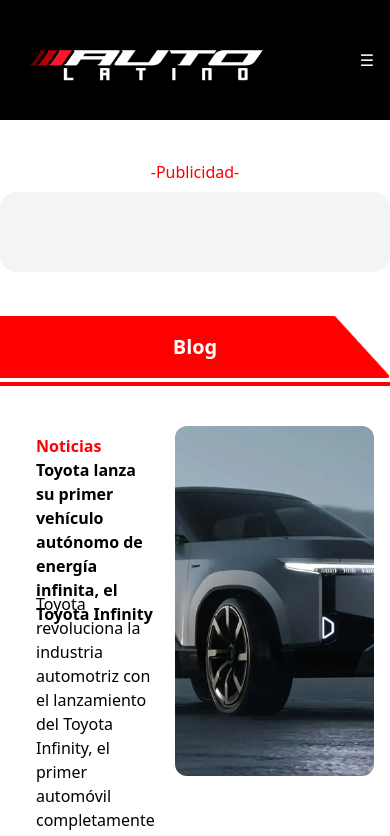
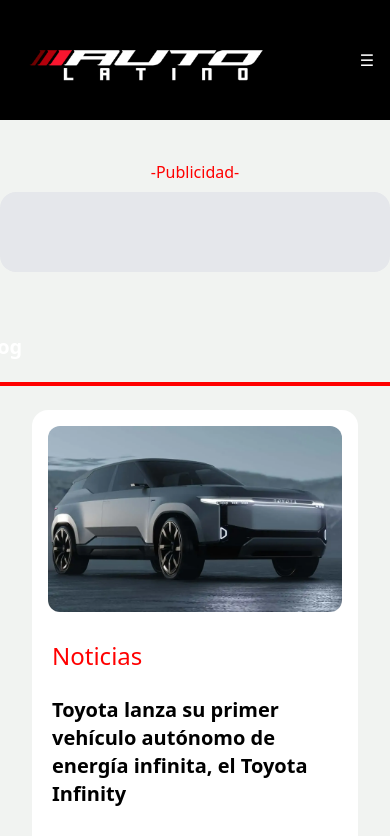
Before and after one commit to jako12287/autolatino, a React (Vite) app: page / in a window 390 px wide. Shown: the top 836 px of the page. Built offline with nearby package versions, Linux system fonts and the light colour scheme.

Commit message:
fixed responsive in card

```diff
--- a/src/components/advertising/index.jsx
+++ b/src/components/advertising/index.jsx
@@ -1,8 +1,8 @@
 const Advertising = () => {
   return (
-    <div className="py-10 flex justify-center items-center flex-col gap-2 bg-white  ">
+    <div className="py-10 flex justify-center items-center flex-col gap-2">
       <h6 className="text-customred">-Publicidad-</h6>
-      <div className="w-dvw md:max-w-3xl h-20 rounded-2xl bg-gray-100 "></div>
+      <div className="w-dvw md:max-w-3xl h-20 rounded-2xl bg-gray-200 "></div>
     </div>
   );
 };
--- a/src/components/carousel/index.jsx
+++ b/src/components/carousel/index.jsx
@@ -28,14 +28,17 @@
     {
       id: 1,
       image: Banner1,
+      alt:"Imeagen de banner"
     },
     {
       id: 2,
       image: Banner2,
+      alt:"Imeagen de banner"
     },
     {
       id: 3,
       image: Banner3,
+      alt:"Imeagen de banner"
     },
   ];
   return (
@@ -48,7 +51,7 @@
     >
       {datafake.map((el) => (
         <div key={el.id}>
-          <img src={el.image} />
+          <img src={el.image} alt={el.alt}/>
         </div>
       ))}
     </Carousel>
--- a/src/components/layout/index.jsx
+++ b/src/components/layout/index.jsx
@@ -6,7 +6,7 @@
   const { pathname } = useLocation();
   return (
     <main className="flex flex-col items-center justify-center min-h-screen">
-      <div className="w-full max-w-[1400px] mx-auto md:px-0 bg-primary">
+      <div className="w-full max-w-[1400px] mx-auto md:px-0">
         {pathname === "/" && (
           <div className="hidden md:block">
             <Carousel />
--- a/src/components/longCard/index.jsx
+++ b/src/components/longCard/index.jsx
@@ -5,18 +5,20 @@
   text = "Texto de secccion",
 }) => {
   return (
-    <div className="bg-white h-[382px] w-full flex justify-between p-4 rounded-xl">
-      <div className="flex flex-col justify-between w-[50%] p-2 px-5">
-        <h3 className="text-customred font-bold h-[25%]">{title}</h3>
-        <h4 className="h-[40%] font-extrabold">{header}</h4>
-        <p className="h-full">{text}</p>
+    <div className="flex flex-col-reverse justify-center items-center sm:flex-row p-2 bg-white rounded-2xl m-h-96 md:m-h-[382px] gap-2">
+      <div className="flex flex-col justify-center flex-1 h-[50%] sm:h-auto sm:w[50%] md:px-4">
+        <h3 className="title-card">
+          {title}
+        </h3>
+        <h4 className="subtitle-card">{header}</h4>
+        <p className="description-card">{text}</p>
       </div>
 
-      <div>
+      <div className="flex-1 h-[50%] justify-center items-center sm:h-auto sm:w[50%] p-2">
         <img
           src={Toyotaimage}
           alt="Imagen de tarjeta"
-          className="h-full w-full object-cover rounded-xl"
+          className="w-full h-full object-cover rounded-xl"
         />
       </div>
     </div>
--- a/src/components/topLabel/index.jsx
+++ b/src/components/topLabel/index.jsx
@@ -1,12 +1,12 @@
 import Rectangulo from "../../assets/texturesAndShapes/Rectangle.png";
 const TopLabel = ({ title = "TopLabel" }) => {
   return (
-    <div className="flex w-full bg-white border-b-customred border-b-4">
+    <div className="flex w-full border-b-customred border-b-4">
       <div className="h-[70px] relative">
         <img
           src={Rectangulo}
           alt="Titulo de seccion"
-          className="h-full object-contain"
+          className=" hidden md:inline md:h-full md:object-contain"
         />
         <h2 className="w-full h-full absolute top-0 flex justify-center items-center text-xl text-white font-bold">
           {title}
--- a/src/styles/index.css
+++ b/src/styles/index.css
@@ -2,17 +2,28 @@
 
 @theme {
   --color-primary: #000;
+  --color-secondary: #f1f3f1;
   --color-customred: #ff0000;
+}
+
+/*@applay tailwind*/
+
+.title-card {
+  @apply sm:h-[40%] p-3 text-customred text-2xl font-medium;
+}
+
+.subtitle-card {
+  @apply sm:h-[10%] p-3 text-xl font-bold;
+}
+
+.description-card {
+  @apply sm:h-[50%] p-3 text-xl font-light;
 }
 
 :root {
   font-family: system-ui, Avenir, Helvetica, Arial, sans-serif;
   line-height: 1.5;
   font-weight: 400;
-  background-color: #fff;
-
-  font-synthesis: none;
+  background-color: var(--color-secondary);
   text-rendering: optimizeLegibility;
-  -webkit-font-smoothing: antialiased;
-  -moz-osx-font-smoothing: grayscale;
 }
--- a/src/views/home.jsx
+++ b/src/views/home.jsx
@@ -14,15 +14,17 @@
 
 const Home = () => {
   return (
-    <div className="h-full text-primary bg-white">
+    <div className="h-full">
       <Advertising />
       <TopLabel title="Blog" />
       <br />
-      <LongCard
-        header={dataFake[0].header}
-        title={dataFake[0].title}
-        text={dataFake[0].text}
-      />
+      <div className="px-8">
+        <LongCard
+          header={dataFake[0].header}
+          title={dataFake[0].title}
+          text={dataFake[0].text}
+        />
+      </div>
       <br />
       <br />
       <br />
```
